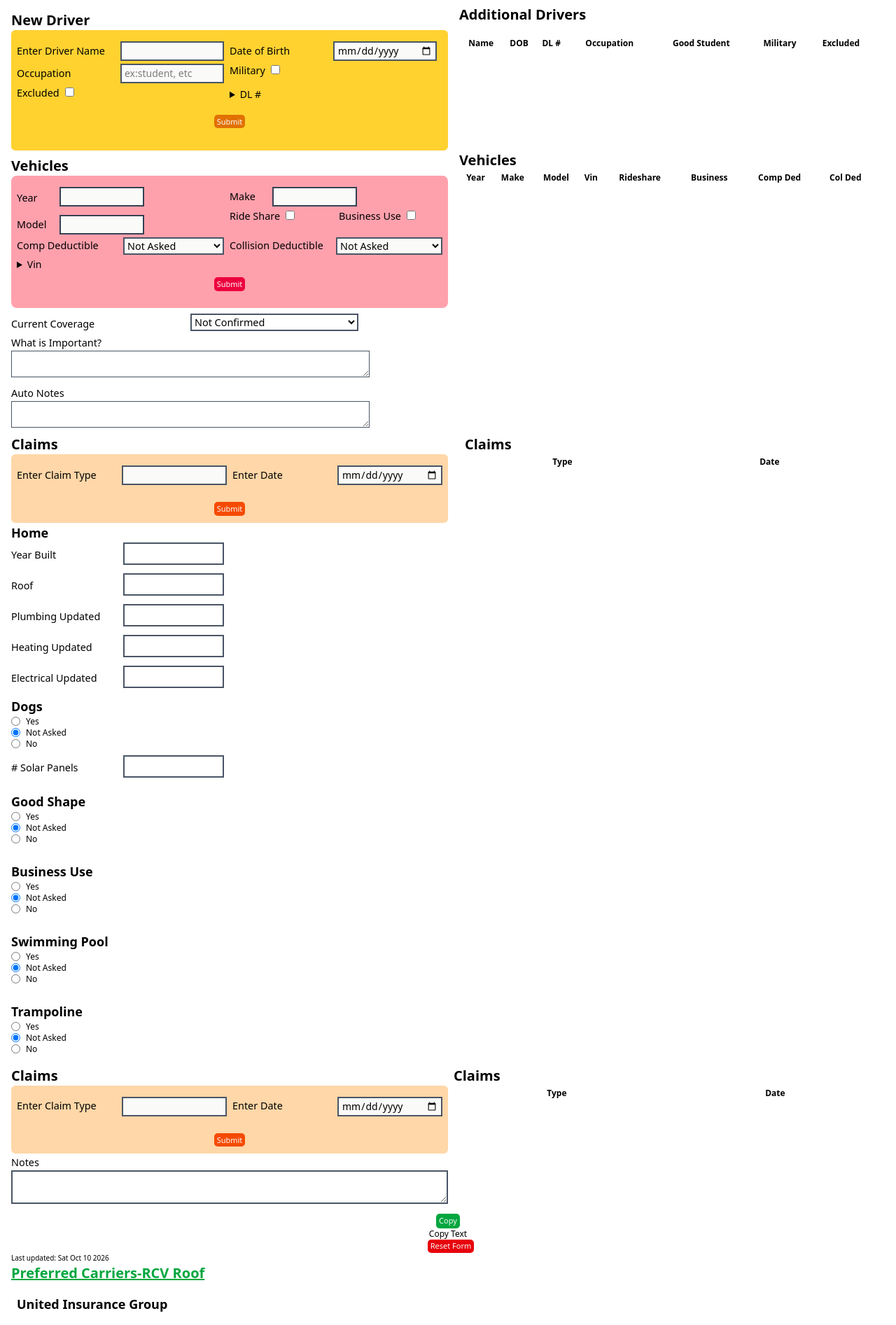
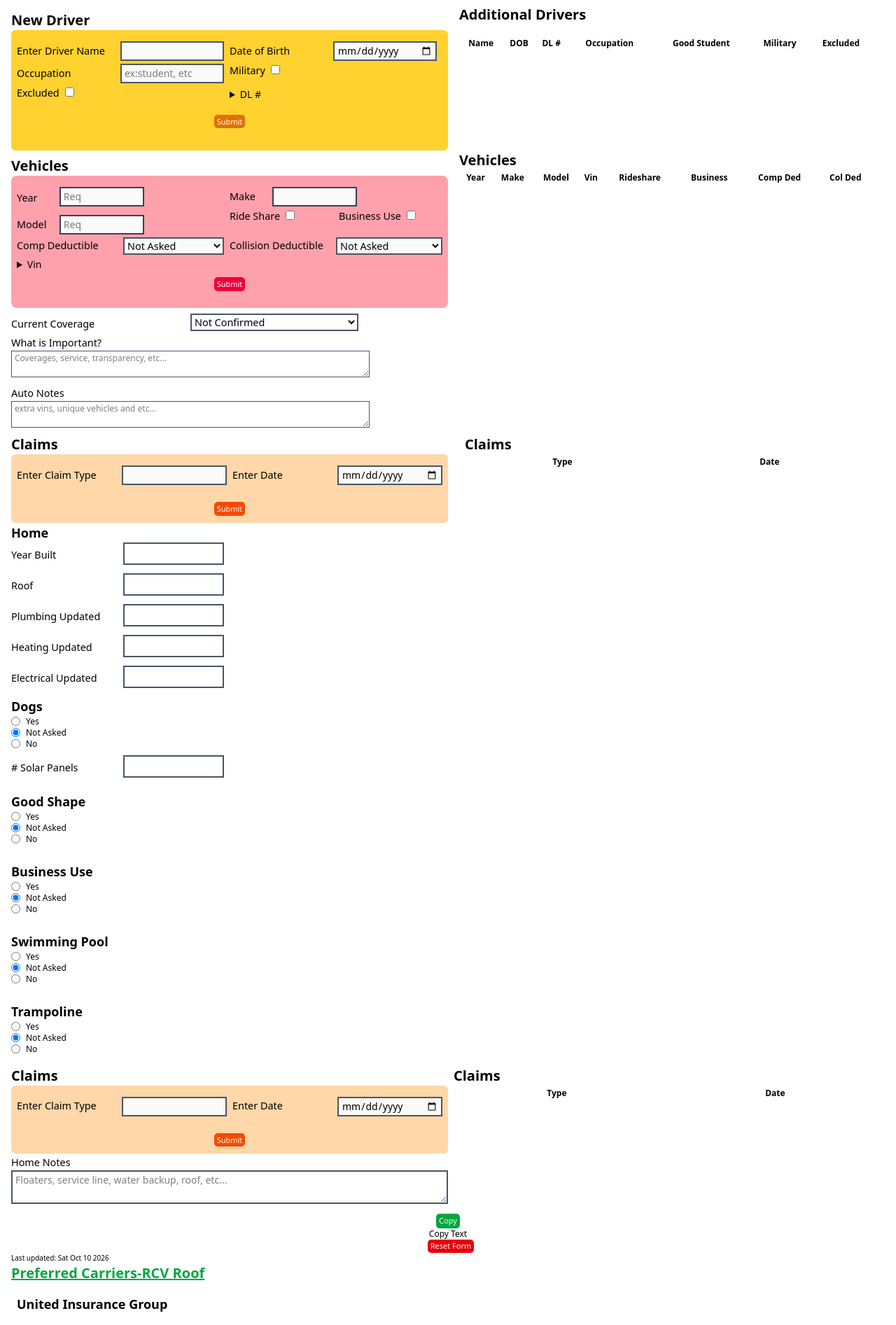
Before and after one commit to Jpatrick6420/propertyandcasualtywebsite, a React (Vite) app: page / in a window 1280 px wide. Shown: the part 278-2171 px from the top of the page at 70% size. Built offline with nearby package versions, Linux system fonts and the light colour scheme.

Commit message:
added more tips

```diff
--- a/src/features/CallForm.jsx
+++ b/src/features/CallForm.jsx
@@ -221,6 +221,7 @@ function CallForm() {
           className="border-gray-600 border-[1px] px-0.5 py-1 text-xs min-w-lg mb-1"
           value={currentData.auto["whatIsImportant"]}
           onChange={(e) => updateItem(e, "auto", "whatIsImportant")}
+          placeholder="Coverages, service, transparency, etc..."
         ></textarea>
         <br />
         <label htmlFor="auto_notes_input" className="mt-4">
@@ -229,6 +230,7 @@ function CallForm() {
         <br></br>
         <textarea
           id="auto_notes_input"
+          placeholder="extra vins, unique vehicles and etc..."
           className="border-gray-600 border-[1px] px-0.5 py-1 text-xs min-w-lg mb-1"
           value={currentData.auto["autoNotes"]}
           onChange={(e) => updateItem(e, "auto", "autoNotes")}
--- a/src/features/ClaimsSection.jsx
+++ b/src/features/ClaimsSection.jsx
@@ -19,9 +19,8 @@ function ClaimsSection({ addNewItem, risk, children }) {
           <label className="mr-2">Enter Claim Type</label>
           <input
             className="border-2 bg-stone-50 border-gray-600 "
-            type="text"
+            type="list"
             value={currentClaim.type}
-            onChange={(e) => handleFieldChange(e, "type")}
           />
         </div>
         <div className=" mb-2 grid md:grid-cols-2">
--- a/src/features/HomeSection.jsx
+++ b/src/features/HomeSection.jsx
@@ -206,13 +206,15 @@ function HomeSection({ setCurrentData, currentData, updateItem, addNewItem }) {
         </div>
       </section>
       <div>
-        <label>Notes</label>
+        <label htmlFor="home_notes_input">Home Notes</label>
         <br />
 
         <textarea
           className=" px-2 py-0.5 border-2 text-sm border-gray-600 min-w-[50%]"
           value={currentData.home.notes}
           onChange={(e) => handleNotesChange(e)}
+          id="home_notes_input"
+          placeholder="Floaters, service line, water backup, roof, etc..."
         ></textarea>
       </div>
     </section>
--- a/src/features/NewVehicleSection.jsx
+++ b/src/features/NewVehicleSection.jsx
@@ -51,6 +51,7 @@ function NewVehicleSection({ addNewItem, setCurrentData }) {
             min="1980"
             value={vehicleOptions.year}
             onChange={(e) => handleFieldChange(e, "year")}
+            placeholder="Req"
           />
         </div>
         <div className="grid grid-cols-5 mb-1 lg:text-sm">
@@ -69,6 +70,7 @@ function NewVehicleSection({ addNewItem, setCurrentData }) {
             type="text"
             value={vehicleOptions.model}
             onChange={(e) => handleFieldChange(e, "model")}
+            placeholder="Req"
           />
         </div>
         <div className="mb-1 text-xs md:text-sm grid md:grid-cols-2 gap-2">
```
Also changed, not shown: src/assets/Inverse Logo Stone Ridge Insurance.png.avif (added).
